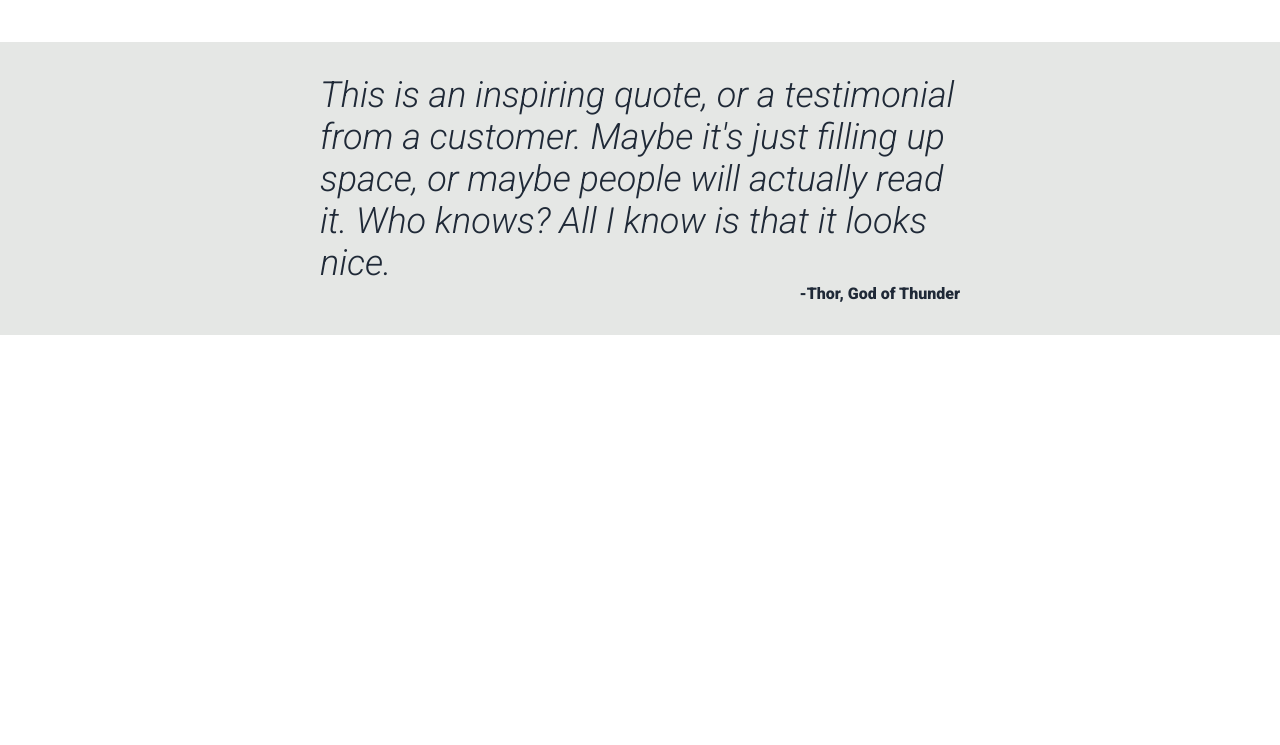
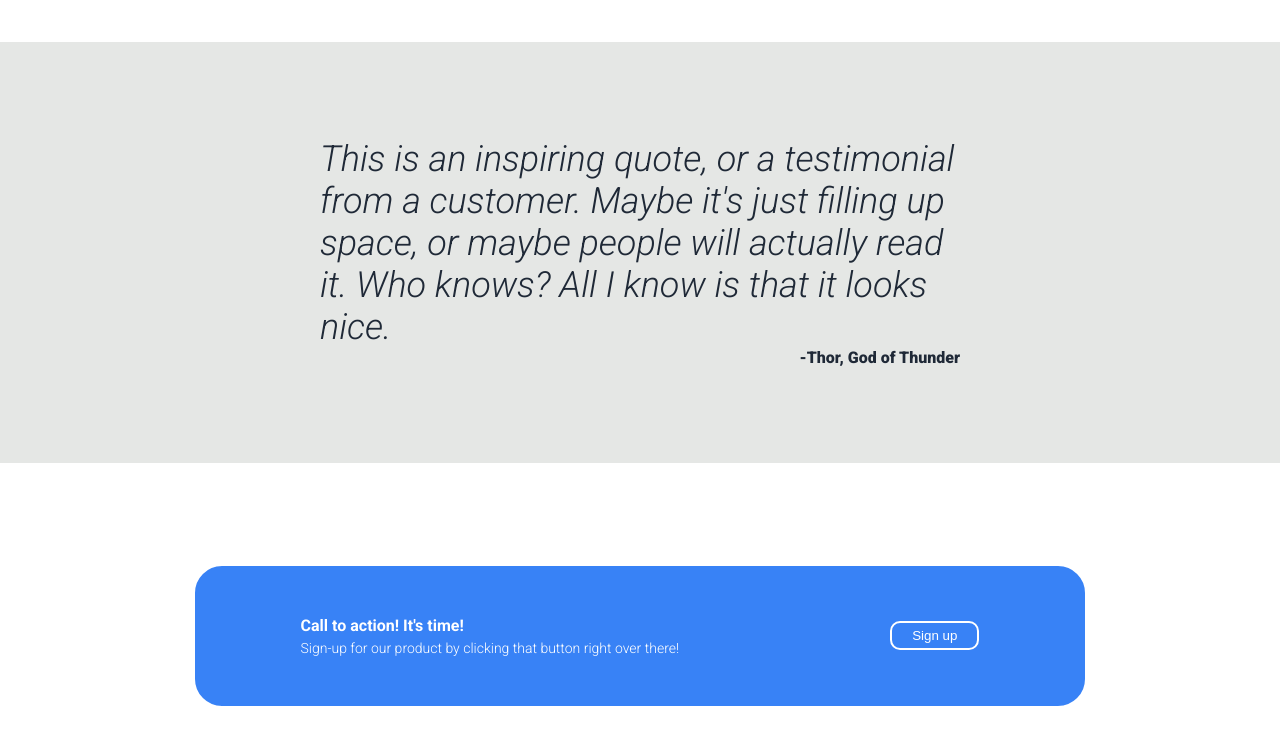
Before and after one commit to N-G-W/Landing-Page, a plain HTML site: page index.html in a window 1280 px wide. Shown: the part 799-1544 px from the top of the page. Before the commit the page ends 1134 px from the top, so only its background shows below. Drawn offline with Linux system fonts and the light colour scheme.

Commit message:
Add signup section with button

```diff
--- a/index.css
+++ b/index.css
@@ -20,7 +20,7 @@
 }
 
 #main-container3 {
-    padding: 0 25% 0 25%;
+    padding: 5% 25% 5% 25%;
     background-color: #e5e7e5;
     color: #1F2937;
 
@@ -72,7 +72,7 @@ a.header-links,div.hero-subheading{
 
 /* Hero section */
 
-div.row-container{
+div.row-container,div.signup-row-container{
     display: flex;
     align-items:normal;
     align-content:flex-start;
@@ -107,7 +107,7 @@ button.hero-button{
     color: #E5E7EB;
     padding: 5px 15px;
     background-color: #3882F6;
-    border-radius:10%;
+    border-radius:10px;
     border-style:none;
 }
 
@@ -165,3 +165,39 @@ div.testimonial{
     font-weight: 300;
     font-style: italic;
 }
+
+/* sign up section */
+div.signup-row-container{
+    margin: 100px 0px;
+    height: 50px;
+    flex: 1;
+    display: flex;
+    background-color: #3882F6;
+    border-radius: 30px;
+    border-style: solid;
+}
+
+div.signup-button, div.signup-column-container{
+    margin: auto;
+}
+
+div.call-to-action{
+    font-size: 16px;
+    font-weight: 700;
+    padding-bottom: 5px;
+}
+
+div.call-to-action-subsection{
+    font-size: 14px;
+    font-weight:300;
+}
+
+
+button.signup-button{
+    background-color: #3882F6;
+    border-radius: 10px;
+    border-style: solid;
+    padding: 5px 20px;
+    border-color: white;
+    color: white;
+}
--- a/index.html
+++ b/index.html
@@ -82,5 +82,19 @@
         </div>
       </div>
     </div>
+    <!-- sign up section -->
+    <div id="main-container" style="background-color: white">
+      <div class="signup-row-container">
+        <div class="signup-column-container">
+          <div class="call-to-action">Call to action! It's time!</div>
+          <div class="call-to-action-subsection">
+            Sign-up for our product by clicking that button right over there!
+          </div>
+        </div>
+        <div class="signup-button">
+          <button class="signup-button">Sign up</button>
+        </div>
+      </div>
+    </div>
   </body>
 </html>
```
